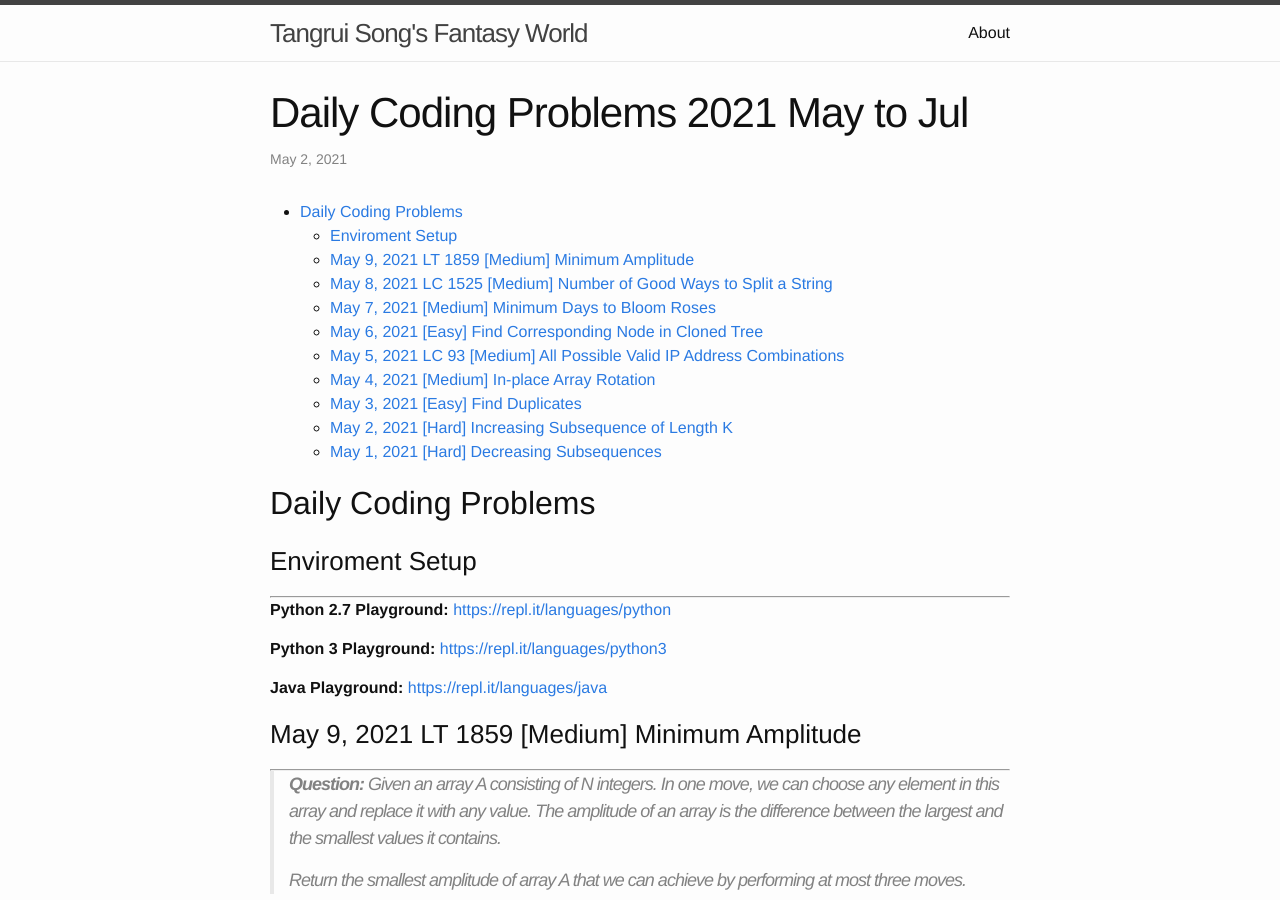
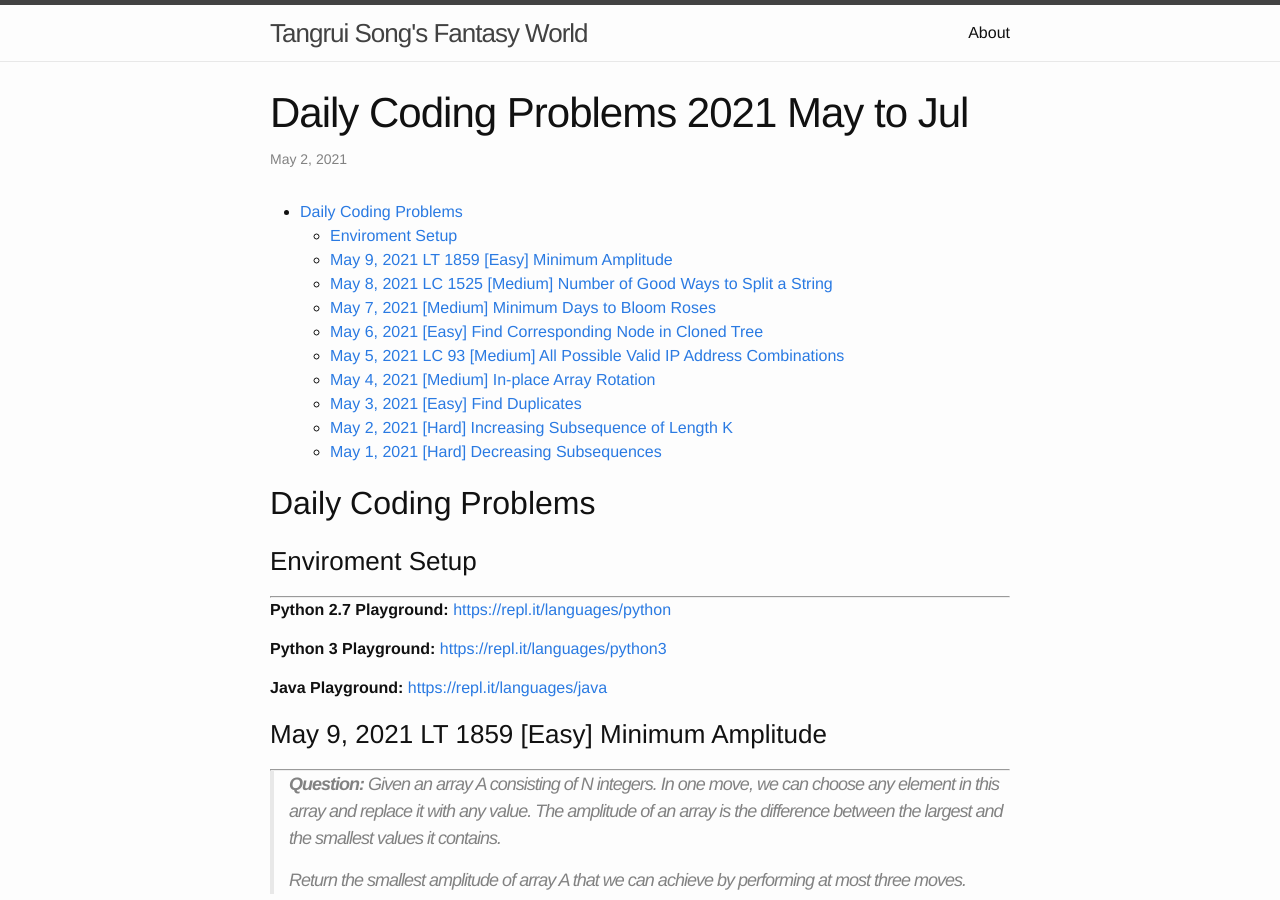
Before and after one commit to trsong/trsong.github.io, a Jekyll site: the page built from _posts/2021-05-01-DailyQuestionsMay.md, in a window 1280 px wide and 900 px high. Built offline with Jekyll 4.4.1, drawn with Linux system fonts in a browser that asks for light colours.

Commit message:
Change yesterday's difficulty to be easy

```diff
--- a/_posts/2021-05-01-DailyQuestionsMay.md
+++ b/_posts/2021-05-01-DailyQuestionsMay.md
@@ -19,7 +19,7 @@ categories: Python/Java
 **Java Playground:** [https://repl.it/languages/java](https://repl.it/languages/java)
 
 
-### May 9, 2021 LT 1859 \[Medium\] Minimum Amplitude
+### May 9, 2021 LT 1859 \[Easy\] Minimum Amplitude
 ---
 > **Question:** Given an array A consisting of N integers. In one move, we can choose any element in this array and replace it with any value. The amplitude of an array is the difference between the largest and the smallest values it contains.
 >
```
